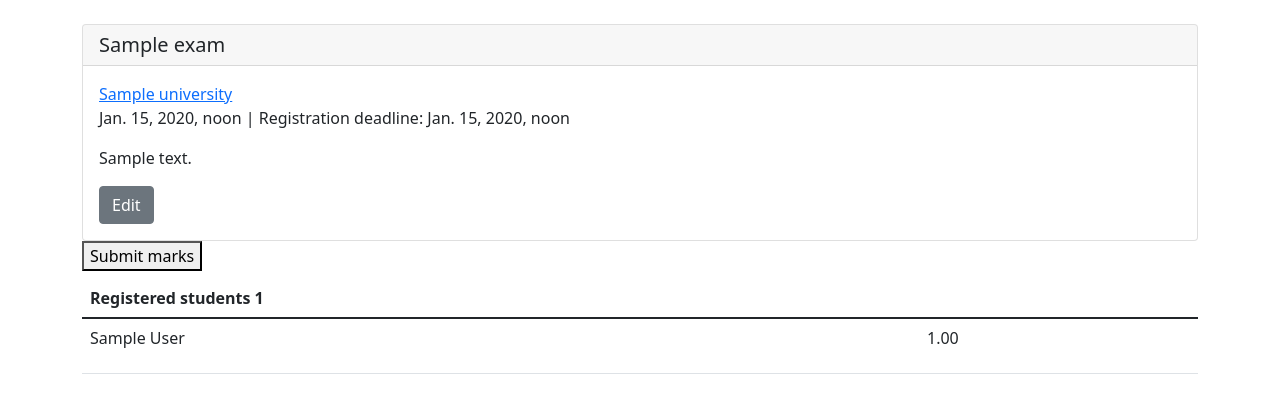
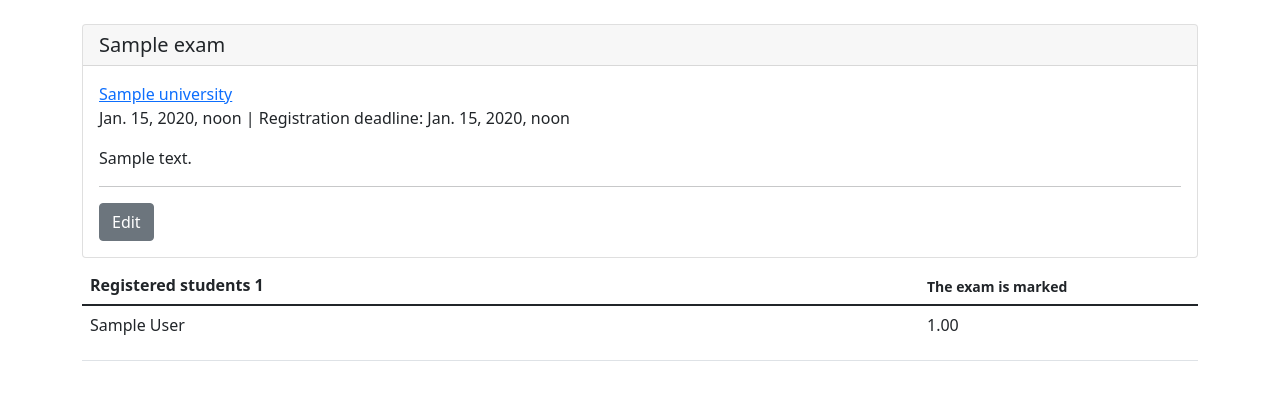
Before and after one commit to pgmatev/HowToApply, a Django app: page /exams/1 in a window 1280 px wide. Shown: the part 118-531 px from the top of the page. Run offline with Django 3.2, Linux system fonts and the light colour scheme; a user stored in the database is signed in; tables that the repository leaves empty hold one stand-in row (values such as "Sample post"); some libraries are stand-ins or nearby versions.

Commit message:
students can view submitted marks

```diff
--- a/exams/models.py
+++ b/exams/models.py
@@ -13,6 +13,7 @@ class Exam(models.Model):
     deadline = models.DateTimeField()
     subject = models.ForeignKey(Subject, on_delete=models.CASCADE)
     description = models.TextField(blank=True)
+    is_marked = models.BooleanField(default=False)
 
     def __str__(self):
         return self.name
--- a/exams/templates/exams/view_exam.html
+++ b/exams/templates/exams/view_exam.html
@@ -13,9 +13,12 @@
                     {% else %}
                         <p>No description.</p>
                     {% endif %}
+                    <hr>
                 {% if request.user.student %}
-                    {% if is_registered %}
+                    {% if is_registered and not exam.is_marked%}
                         <p>You are registered</p>
+                    {% elif is_registered and exam.is_marked %}
+                        <p>Your score: {{ student_exam.mark }}/6.00</p>
                     {% elif not exam.past_deadline %}
                         <a class="btn" href={% url 'exams:student_exam_register' exam_id=exam.id %}>Register for Exam</a>
                     {% endif %}
@@ -30,35 +33,42 @@
             <thead>
                 <tr>
                     <th>Registered students {{ students_count }}</th>
+                    <th id="submit-marks-location">
+                    {% if exam.is_marked %}
+                        <small>The exam is marked</small>
+                    {% elif exam.is_upcoming%}
+                        <small>You can mark students after the exam has taken place</small>
+                    {% else %}
+                        <button class="btn btn-primary" id="submit-marks" type="submit">Submit marks</button>
+                    {% endif %}
+                    </th>
                 </tr>
             </thead>
             <tbody>
-                {% if registered_students %}
-                    {% for registered_student in registered_students %}
+                {% if student_exams %}
+                    {% for student_exam in student_exams %}
                         <tr>
                             <td>
-                                <a href="{% url 'hta_platform:profiles' user_id=registered_student.student.user.id%}" class="text-decoration-none link-dark">
-                                    {{ registered_student.student.user.first_name}} {{ registered_student.student.user.last_name }}
+                                <a href="{% url 'hta_platform:profiles' user_id=student_exam.student.user.id%}" class="text-decoration-none link-dark">
+                                    {{ student_exam.student.user.first_name}} {{ student_exam.student.user.last_name }}
                                 </a>
                             </td>
-                            <td style="width:25%" id="mark-location-{{ registered_student.id }}">
-                                {% if not exam.is_upcoming and not registered_student.mark%}
+                            <td style="width:25%" id="mark-location-{{ student_exam.id }}">
+                                {% if not exam.is_upcoming and not student_exam.mark%}
                                     <div class="input-group input-group-sm">
                                     {% csrf_token %}
-                                        <input type="hidden" id="student-{{ registered_student.id }}" value="{{ registered_student.id }}">
-                                      <input step="0.01" type="number" class="form-control" id="mark-{{ registered_student.id }}" placeholder="Mark" value="">
+                                        <input type="hidden" id="student-{{ student_exam.id }}" value="{{ student_exam.id }}">
+                                      <input step="0.01" type="number" class="form-control" id="mark-{{ student_exam.id }}" placeholder="Mark" value="">
                                       <div class="input-group-append">
-                                        <button class="btn btn-outline-primary" type="submit" id="submit-mark-{{ registered_student.id }}">Enter</button>
+                                        <button class="btn btn-outline-primary" type="submit" id="submit-mark-{{ student_exam.id }}">Enter</button>
                                       </div>
                                     </div>
-{#                                    <a href="{% url 'exams:mark_student' program_id=registered_student.id exam_id=exam.id%}">Mark</a>#}
                                 {% else %}
-                                    <p>{{ registered_student.mark }}</p>
+                                    <p>{{ student_exam.mark }}</p>
                                 {% endif %}
                             </td>
                         </tr>
                     {% endfor %}
-                    <button type="submit">Submit marks</button>
                 {% else %}
                     <tr>
                         <td>None</td>
@@ -71,23 +81,40 @@
     </div>
 
 <script>
-    {% for registered_student in registered_students %}
-    $("#submit-mark-{{ registered_student.id }}").click(function (e) {
+    $("#submit-marks").click(function (e) {
         e.preventDefault();
-        let student = $("#student-{{ registered_student.id }}").val();
-        let mark = $("#mark-{{ registered_student.id }}").val();
-        console.log(mark);
+        $.ajax({
+            type: 'POST',
+            url: "{% url 'exams:view_exam' exam_id=exam.id%}",
+            data: {
+                action: "submit_marks",
+                is_marked: true,
+                csrfmiddlewaretoken: '{{ csrf_token }}'
+            },
+            success: function (response) {
+                $("#submit-marks-location").empty();
+                $("#submit-marks-location").append("<small>The exam is marked</small>");
+            }
+        })
+    })
+
+    {% for student_exam in student_exams %}
+    $("#submit-mark-{{ student_exam.id }}").click(function (e) {
+        e.preventDefault();
+        let student = $("#student-{{ student_exam.id }}").val();
+        let mark = $("#mark-{{ student_exam.id }}").val();
         $.ajax({
             type: 'POST',
             url: "{% url 'exams:view_exam' exam_id=exam.id %}",
             data: {
+                action: "mark_student",
                 student: student,
                 mark: mark,
                 csrfmiddlewaretoken: '{{ csrf_token }}'
             },
             success: function (response) {
-                $("#mark-location-{{ registered_student.id }}").empty();
-                $("#mark-location-{{ registered_student.id }}").append(mark)
+                $("#mark-location-{{ student_exam.id }}").empty();
+                $("#mark-location-{{ student_exam.id }}").append(mark)
             },
             error: function (response) {
                 alert(response["responseJSON"]["error"]);
--- a/exams/views.py
+++ b/exams/views.py
@@ -91,18 +91,22 @@ def view_exam(request, *args, **kwargs):
     context = {'exam': exam}
     if user:
         if hasattr(user, "student"):
-            if StudentExam.objects.filter(student=user.student, exam=exam).exists():
-                is_registered = True
-
-                context = {'exam': exam, 'is_registered': is_registered}
+            student_exam = StudentExam.objects.get(student=user.student, exam=exam)
+            if student_exam:
+                print(student_exam.mark)
+                context = {'exam': exam, 'is_registered': True, 'student_exam': student_exam}
 
         if hasattr(user, "university"):
             if exam.university == user.university:
-                registered_students = list(StudentExam.objects.filter(exam=exam.id).order_by("student__user__first_name"))
-                students_count = len(registered_students)
+                student_exams = list(StudentExam.objects.filter(exam=exam.id).order_by("student__user__first_name"))
+                students_count = len(student_exams)
                 if request.is_ajax() and request.method == 'POST':
-                    StudentExam.objects.filter(id=request.POST["student"]).update(mark=request.POST["mark"])
-                context = {'exam': exam, 'registered_students': registered_students,
+                    if request.POST["action"] == "mark_student":
+                        StudentExam.objects.filter(id=request.POST["student"]).update(mark=request.POST["mark"])
+                    elif request.POST["action"] == "submit_marks":
+                        exam.is_marked = True
+                        exam.save()
+                context = {'exam': exam, 'student_exams': student_exams,
                            'students_count': students_count}
 
     return render(request, 'exams/view_exam.html', context)
```
Also changed, not shown: hta_platform/templates/hta_platform/student_home.html (+5 -2 lines), exams/migrations/0004_exam_is_marked.py (added).
